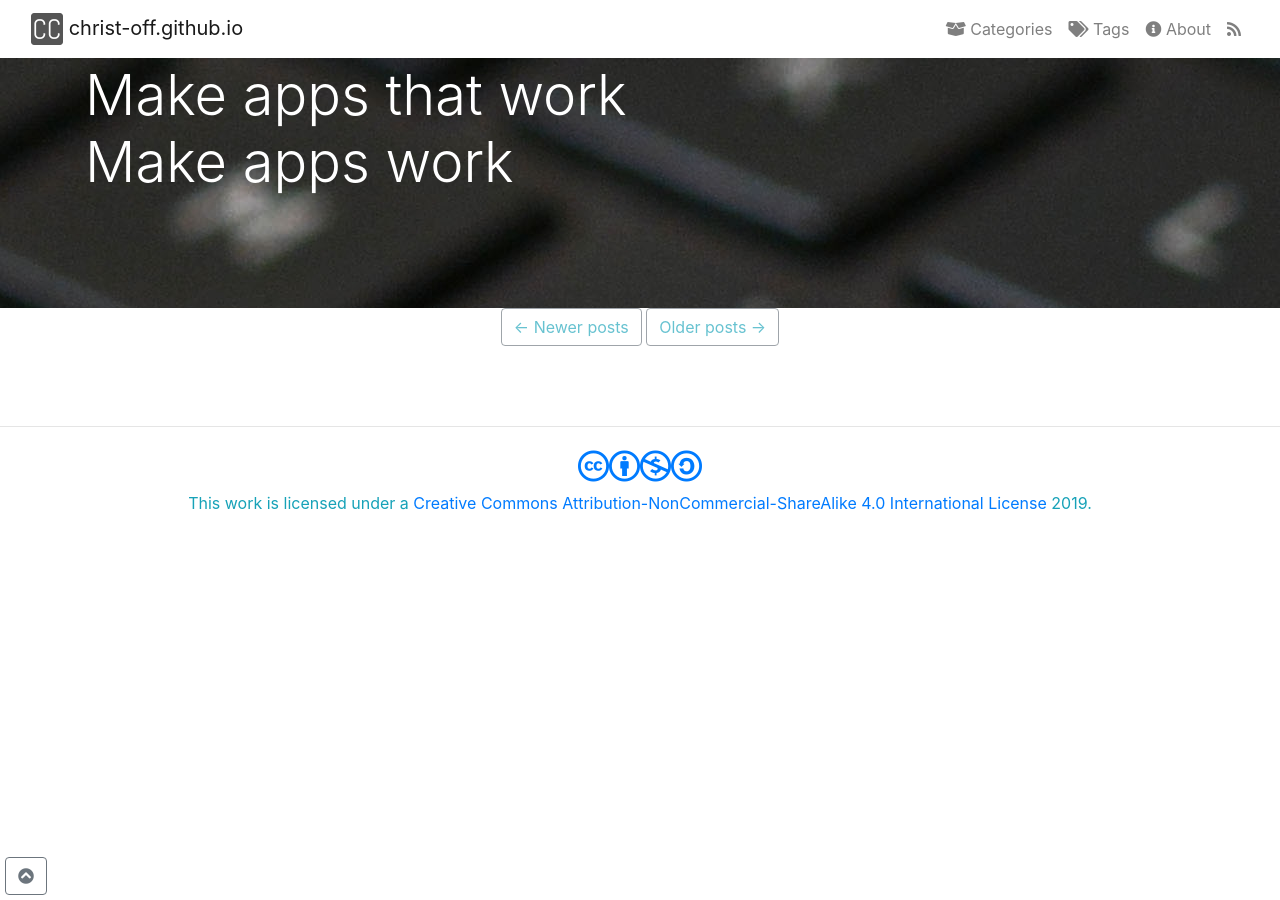
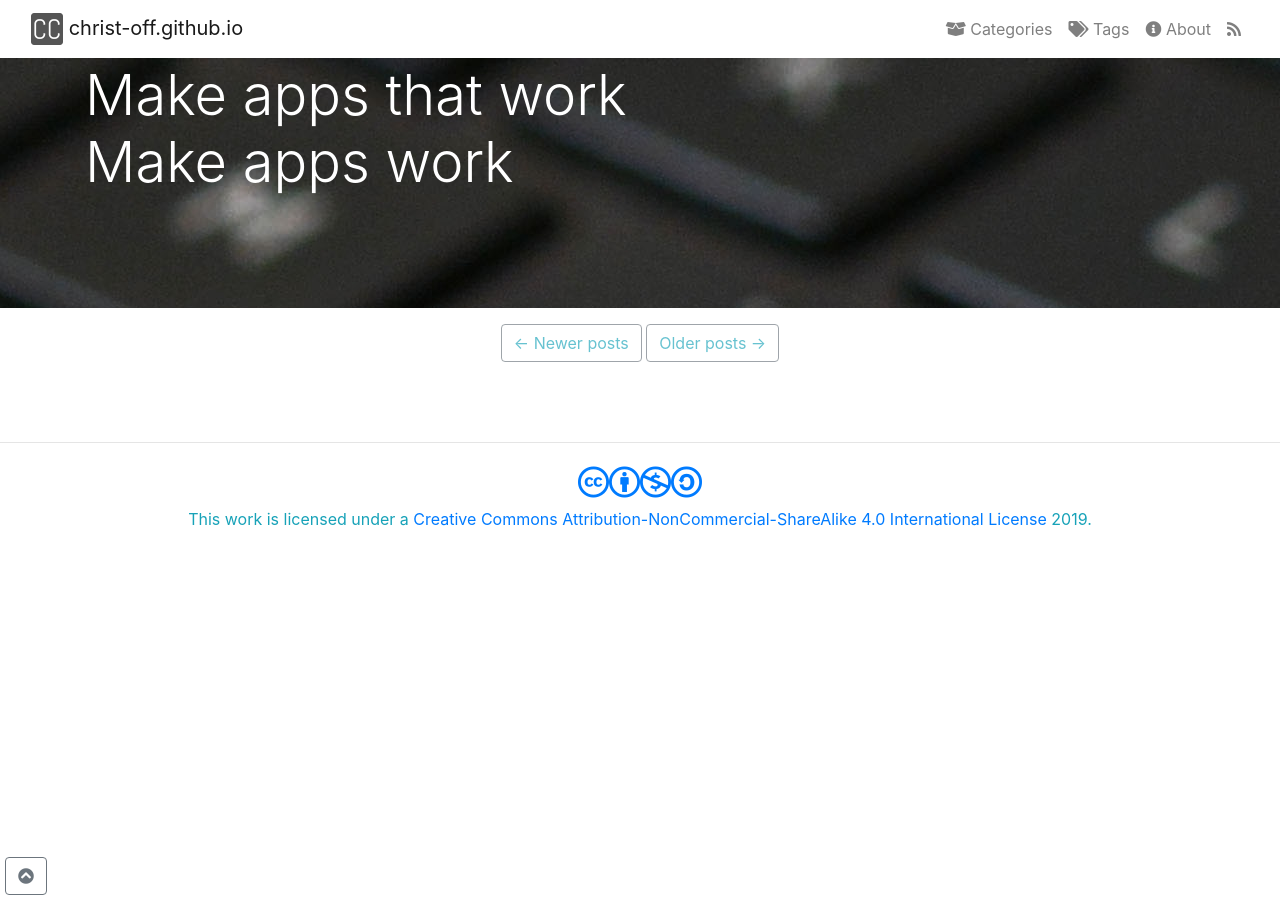
Before and after one commit to christ-off/christ-off.github.io, a Jekyll site: the page built from index.html, in a window 1280 px wide. Built offline with Jekyll 4.4.1, drawn with Linux system fonts in a browser that asks for light colours.

Commit message:
CHANGE - Give pagination buttons some space

```diff
--- a/_includes/pagination.html
+++ b/_includes/pagination.html
@@ -1,4 +1,4 @@
-<div id="pager" class="container pb-3">
+<div id="pager" class="container p-3">
     <div class="row">
         <div class="col text-center">
             {% if paginator.previous_page %}
```
